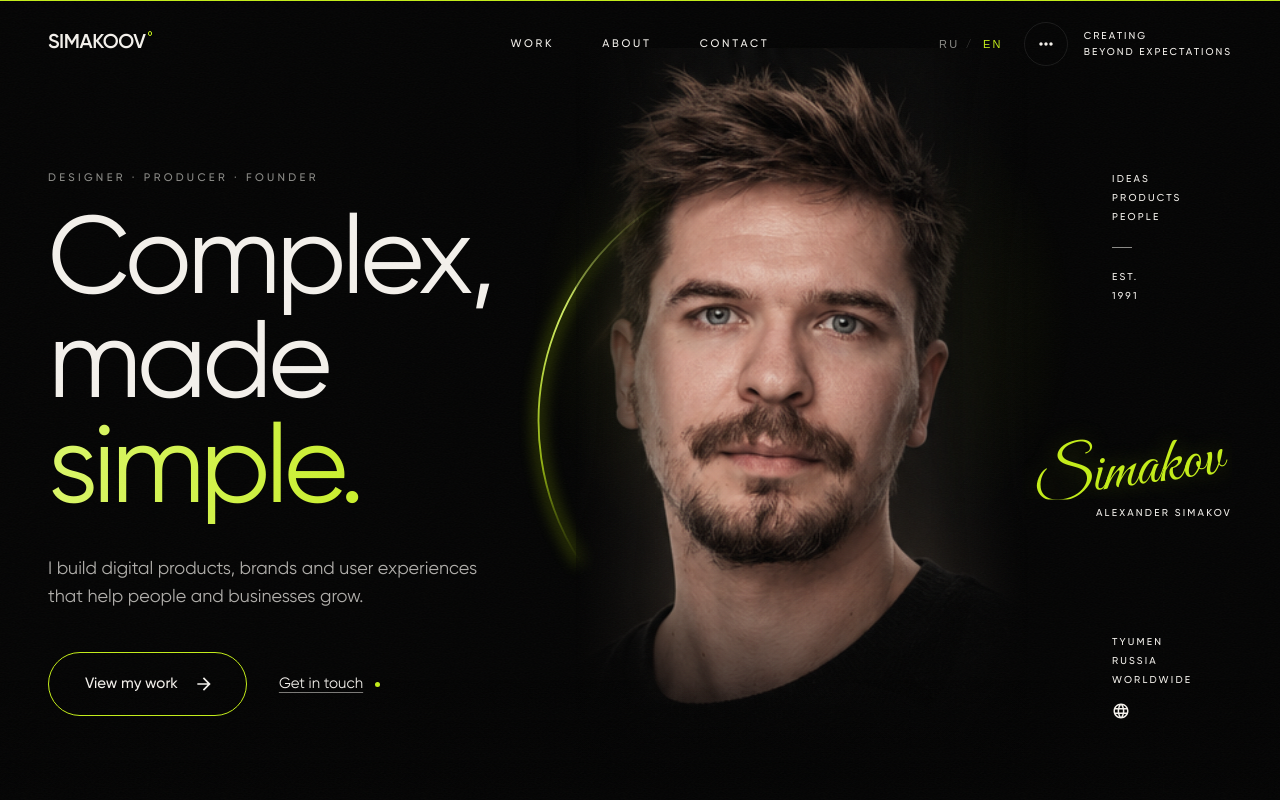
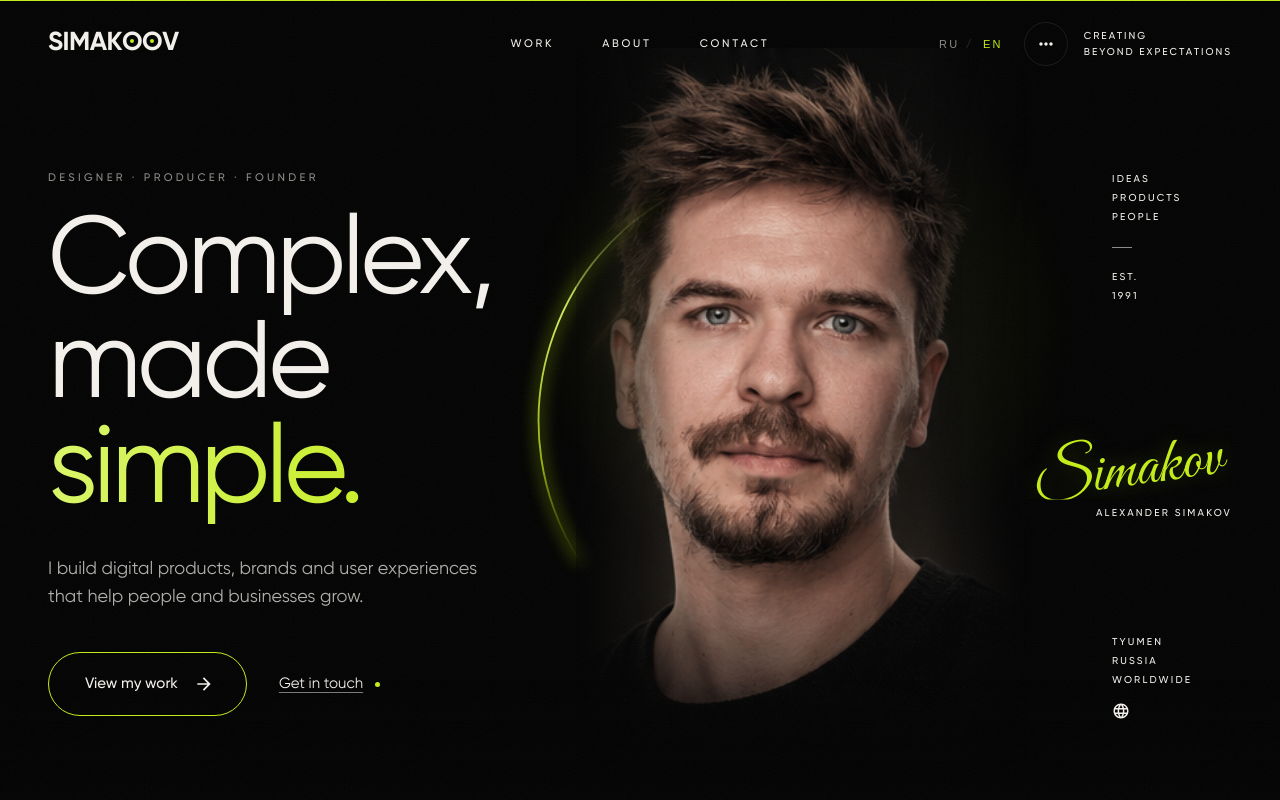
Before and after one commit to lemnity/smkv, a React (Vite) app: page / in a window 1280 px wide. Shown: the top 800 px of the page. Built offline with nearby package versions, Linux system fonts and the light colour scheme.

Commit message:
feat: SIMAKOOV wordmark with cursor-tracking eyes in the O's
Bigger Gilroy Bold, ring removed; pupils follow fine pointers, blink,
and stay centred on touch / reduced motion.

```diff
--- a/src/components/Footer.tsx
+++ b/src/components/Footer.tsx
@@ -25,7 +25,7 @@ export default function Footer() {
         }}
       >
         <Stack direction="row" spacing={2.5} sx={{ justifySelf: { md: 'start' }, alignItems: 'center' }}>
-          <Wordmark text={footer.wordmark} size={16} />
+          <Wordmark text={footer.wordmark} size={20} />
           <Typography sx={{ ...microLabel, fontSize: 10, letterSpacing: '0.15em', color: colors.muted }}>
             {footer.copyright}
           </Typography>
--- a/src/components/Wordmark.tsx
+++ b/src/components/Wordmark.tsx
@@ -1,36 +1,121 @@
+import { useEffect, useRef } from 'react'
 import Box from '@mui/material/Box'
-import { colors } from '../theme'
+import useMediaQuery from '@mui/material/useMediaQuery'
+import { animate, motion, useMotionValue, useReducedMotion, useSpring } from 'motion/react'
+import { colors, fonts } from '../theme'
 
-/** "SIMAKOV°" text wordmark with a small gold dot superscript. */
-export default function Wordmark({ text, size = 20 }: { text: string; size?: number }) {
+/** How far a pupil may travel from the centre of its "O", in em. */
+const REACH = 0.085
+/** Pupil diameter, in em. */
+const PUPIL = 0.16
+const spring = { stiffness: 260, damping: 22, mass: 0.6 }
+
+type Eyes = { tracking: boolean; blink: ReturnType<typeof useMotionValue<number>> }
+
+/** One "O" glyph with a pupil that looks toward the pointer. */
+function Eye({ size, tracking, blink }: { size: number } & Eyes) {
+  const ref = useRef<HTMLSpanElement>(null)
+  const x = useSpring(0, spring)
+  const y = useSpring(0, spring)
+
+  useEffect(() => {
+    if (!tracking) {
+      x.set(0)
+      y.set(0)
+      return
+    }
+    const reach = size * REACH
+    const onMove = (e: PointerEvent) => {
+      const el = ref.current
+      if (!el) return
+      const r = el.getBoundingClientRect()
+      const dx = e.clientX - (r.left + r.width / 2)
+      const dy = e.clientY - (r.top + r.height / 2)
+      const dist = Math.hypot(dx, dy) || 1
+      // Ease in over the first ~120px so the pupil doesn't snap when the cursor is close.
+      const k = Math.min(1, dist / 120) * reach
+      x.set((dx / dist) * k)
+      y.set((dy / dist) * k)
+    }
+    window.addEventListener('pointermove', onMove, { passive: true })
+    return () => window.removeEventListener('pointermove', onMove)
+  }, [tracking, size, x, y])
+
   return (
-    <Box
-      component="span"
-      sx={{
-        position: 'relative',
-        display: 'inline-block',
-        fontSize: size,
-        fontWeight: 600,
-        letterSpacing: '-0.02em',
-        lineHeight: 1,
-        color: colors.text,
-        pr: `${size * 0.35}px`,
-      }}
-    >
-      {text}
+    <Box component="span" ref={ref} sx={{ position: 'relative', display: 'inline-block' }}>
+      O
       <Box
-        component="span"
+        component={motion.span}
         aria-hidden
+        style={{ x, y, scaleY: blink }}
         sx={{
           position: 'absolute',
-          top: '-0.1em',
-          right: 0,
-          width: Math.max(4, size * 0.24),
-          height: Math.max(4, size * 0.24),
+          // Centre of the O's counter (Gilroy at line-height 1; tuned visually).
+          left: '50%',
+          top: '41%',
+          width: `${PUPIL}em`,
+          height: `${PUPIL}em`,
+          ml: `${-PUPIL / 2}em`,
+          mt: `${-PUPIL / 2}em`,
           borderRadius: '50%',
-          border: `1.5px solid ${colors.gold}`,
+          bgcolor: colors.gold,
+          pointerEvents: 'none',
         }}
       />
     </Box>
   )
 }
+
+/** Occasional blink shared by both eyes; off under reduced motion. */
+function useBlink(enabled: boolean) {
+  const blink = useMotionValue(1)
+  useEffect(() => {
+    if (!enabled) return
+    let timer = 0
+    const schedule = () => {
+      timer = window.setTimeout(() => {
+        animate(blink, [1, 0.1, 1], { duration: 0.22, ease: 'easeInOut' })
+        schedule()
+      }, 2800 + Math.random() * 3600)
+    }
+    schedule()
+    return () => window.clearTimeout(timer)
+  }, [enabled, blink])
+  return blink
+}
+
+/**
+ * Text wordmark (Gilroy Bold). Every "O" gets a pupil that
+ * follows the pointer (fine pointers only); on touch or reduced motion they
+ * look straight ahead.
+ */
+export default function Wordmark({ text, size = 26 }: { text: string; size?: number }) {
+  const reduce = useReducedMotion()
+  const finePointer = useMediaQuery('(pointer: fine)', { noSsr: true })
+  const tracking = !reduce && finePointer
+  const blink = useBlink(!reduce)
+
+  return (
+    <Box
+      component="span"
+      aria-label={text}
+      sx={{
+        position: 'relative',
+        display: 'inline-block',
+        fontSize: size,
+        fontFamily: fonts.sans,
+        fontWeight: 700,
+        letterSpacing: '-0.02em',
+        lineHeight: 1,
+        color: colors.text,
+        whiteSpace: 'nowrap',
+      }}
+    >
+      <span aria-hidden>
+        {[...text].map((ch, i) =>
+          ch === 'O' ? <Eye key={i} size={size} tracking={tracking} blink={blink} /> : ch,
+        )}
+      </span>
+    </Box>
+  )
+}
```
